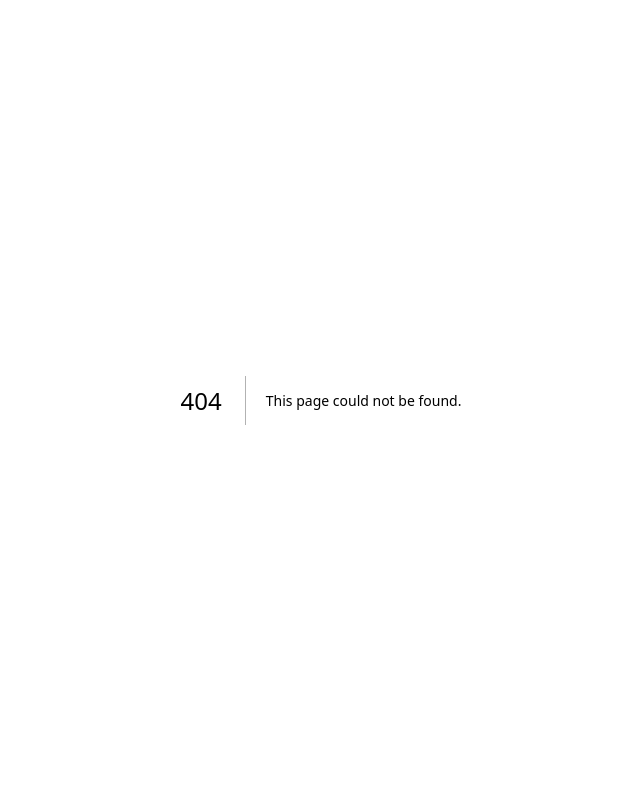
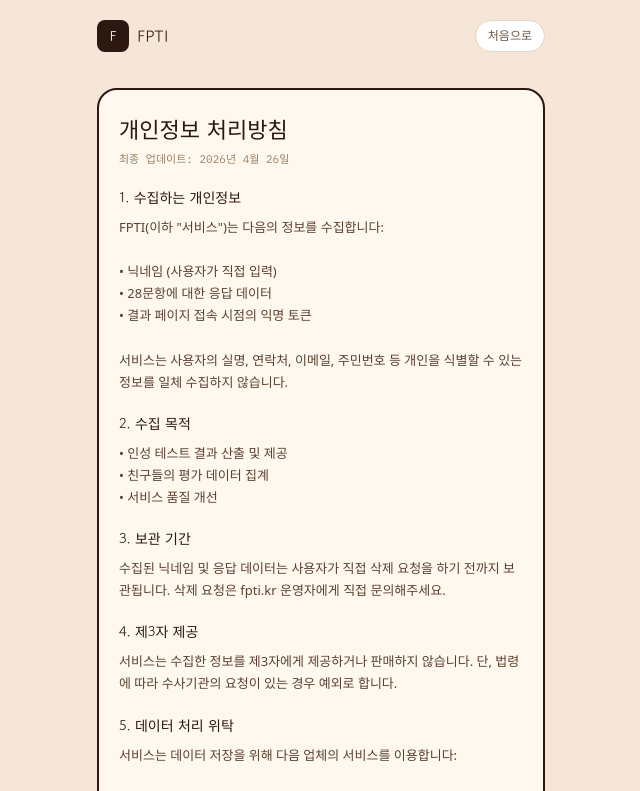
Before and after one commit to minimanimo98/fpti, a Next.js app: page /privacy in a window 1280 px wide. Before the commit this address had no page. Shown: the top 791 px of the page, without its empty margins (319-959 px from the left). Built offline with nearby package versions, Linux system fonts and the light colour scheme.

Commit message:
개인정보 처리방침 페이지 추가 + 만 14세 이상 안내

```diff
--- a/app/page.tsx
+++ b/app/page.tsx
@@ -287,7 +287,7 @@ export default function Home() {
           </button>
 
           <p style={{ fontSize: 12, marginTop: 20, color: '#9B8268' }}>
-            소요시간 2분 · 28문항
+            소요시간 2분 · 28문항 · 만 14세 이상
           </p>
 
           {stats.users > 0 && (
@@ -317,6 +317,14 @@ export default function Home() {
         </section>
 
         <footer style={{ padding: '32px 0', textAlign: 'center' }}>
+          <div style={{ fontSize: 11, color: '#9B8268', lineHeight: 1.8, marginBottom: 8 }}>
+            만 14세 이상 이용 가능
+          </div>
+          <div style={{ fontSize: 11, color: '#9B8268', lineHeight: 1.8, marginBottom: 8 }}>
+            <a href="/privacy" style={{ color: '#6B5544', textDecoration: 'underline' }}>
+              개인정보 처리방침
+            </a>
+          </div>
           <div style={{ fontSize: 11, color: '#9B8268', lineHeight: 1.8 }}>
             © 2026 FPTI
           </div>
--- /dev/null
+++ b/app/privacy/page.tsx
@@ -0,0 +1,142 @@
+'use client'
+
+import { useRouter } from 'next/navigation'
+
+export default function PrivacyPage() {
+  const router = useRouter()
+
+  return (
+    <main style={{ minHeight: '100vh', background: '#F5E6D8', color: '#2C1810', paddingLeft: 16, paddingRight: 16, paddingBottom: 48 }}>
+      <div style={{ maxWidth: 448, marginLeft: 'auto', marginRight: 'auto', boxSizing: 'border-box' }}>
+
+        <header style={{ paddingTop: 20, paddingBottom: 20, display: 'flex', justifyContent: 'space-between', alignItems: 'center' }}>
+          <div style={{ display: 'flex', alignItems: 'center', gap: 8 }}>
+            <div style={{
+              width: 32, height: 32, borderRadius: 8,
+              background: '#2C1810', color: '#fff',
+              display: 'flex', alignItems: 'center', justifyContent: 'center',
+              fontFamily: 'var(--font-display)', fontSize: 14,
+            }}>F</div>
+            <span style={{ fontFamily: 'var(--font-display)', fontSize: 16 }}>FPTI</span>
+          </div>
+          <button onClick={() => router.push('/')} style={{
+            fontSize: 12, padding: '6px 12px', borderRadius: 999,
+            color: '#6B5544', background: '#fff', border: '1.5px solid #E5D4C0', cursor: 'pointer',
+          }}>처음으로</button>
+        </header>
+
+        <div style={{
+          background: '#FFF8EE',
+          borderRadius: 20,
+          padding: '24px 20px',
+          border: '2px solid #2C1810',
+          boxShadow: '0 4px 0 #C97D5A',
+          boxSizing: 'border-box',
+          width: '100%',
+          marginTop: 16,
+        }}>
+          <h1 style={{
+            fontFamily: 'var(--font-display)',
+            fontSize: 22,
+            color: '#2C1810',
+            marginBottom: 8,
+            lineHeight: 1.3,
+          }}>
+            개인정보 처리방침
+          </h1>
+          <p style={{ fontSize: 11, color: '#9B8268', marginBottom: 20, fontFamily: 'var(--font-mono)' }}>
+            최종 업데이트: 2026년 4월 26일
+          </p>
+
+          <Section title="1. 수집하는 개인정보">
+            FPTI(이하 "서비스")는 다음의 정보를 수집합니다:
+            <br /><br />
+            • 닉네임 (사용자가 직접 입력)<br />
+            • 28문항에 대한 응답 데이터<br />
+            • 결과 페이지 접속 시점의 익명 토큰
+            <br /><br />
+            서비스는 사용자의 실명, 연락처, 이메일, 주민번호 등 개인을 식별할 수 있는 정보를 일체 수집하지 않습니다.
+          </Section>
+
+          <Section title="2. 수집 목적">
+            • 인성 테스트 결과 산출 및 제공<br />
+            • 친구들의 평가 데이터 집계<br />
+            • 서비스 품질 개선
+          </Section>
+
+          <Section title="3. 보관 기간">
+            수집된 닉네임 및 응답 데이터는 사용자가 직접 삭제 요청을 하기 전까지 보관됩니다. 삭제 요청은 fpti.kr 운영자에게 직접 문의해주세요.
+          </Section>
+
+          <Section title="4. 제3자 제공">
+            서비스는 수집한 정보를 제3자에게 제공하거나 판매하지 않습니다. 단, 법령에 따라 수사기관의 요청이 있는 경우 예외로 합니다.
+          </Section>
+
+          <Section title="5. 데이터 처리 위탁">
+            서비스는 데이터 저장을 위해 다음 업체의 서비스를 이용합니다:<br /><br />
+            • Supabase (데이터베이스)<br />
+            • Vercel (호스팅)
+          </Section>
+
+          <Section title="6. 만 14세 미만 이용 제한">
+            서비스는 만 14세 미만 이용자의 개인정보를 수집하지 않습니다. 만 14세 미만은 본 서비스를 이용할 수 없습니다.
+          </Section>
+
+          <Section title="7. 사용자 권리">
+            사용자는 언제든지 본인의 데이터 조회, 수정, 삭제를 요청할 수 있습니다. 운영자에게 직접 문의해주세요.
+          </Section>
+
+          <Section title="8. 쿠키 및 로컬 스토리지">
+            서비스는 사용자 편의를 위해 브라우저의 localStorage를 사용합니다:<br /><br />
+            • 사용자 본인의 결과 토큰 저장 (재방문 시 결과 페이지 접근)<br />
+            • 답변 완료 기록 (중복 답변 방지)
+            <br /><br />
+            이 정보는 사용자 기기에만 저장되며 서버로 전송되지 않습니다.
+          </Section>
+
+          <Section title="9. 문의처">
+            개인정보 관련 문의는 GitHub 저장소의 Issues를 통해 가능합니다.<br />
+            github.com/minimanimo98/fpti
+          </Section>
+
+          <Section title="10. 정책 변경">
+            본 처리방침은 법령 또는 서비스 정책에 따라 변경될 수 있으며, 변경 시 본 페이지를 통해 공지합니다.
+          </Section>
+        </div>
+
+        <button onClick={() => router.push('/')} style={{
+          width: '100%', padding: 14, fontSize: 14, borderRadius: 16,
+          background: '#2C1810', color: '#fff',
+          fontFamily: 'var(--font-display)', border: 'none',
+          cursor: 'pointer', boxShadow: '0 4px 0 #C97D5A',
+          boxSizing: 'border-box', marginTop: 24,
+        }}>
+          처음으로 돌아가기
+        </button>
+      </div>
+    </main>
+  )
+}
+
+function Section({ title, children }: { title: string; children: React.ReactNode }) {
+  return (
+    <div style={{ marginBottom: 20 }}>
+      <h2 style={{
+        fontFamily: 'var(--font-display)',
+        fontSize: 14,
+        color: '#2C1810',
+        marginBottom: 8,
+      }}>
+        {title}
+      </h2>
+      <p style={{
+        fontSize: 13,
+        lineHeight: 1.7,
+        color: '#5A4030',
+        margin: 0,
+      }}>
+        {children}
+      </p>
+    </div>
+  )
+}
```
